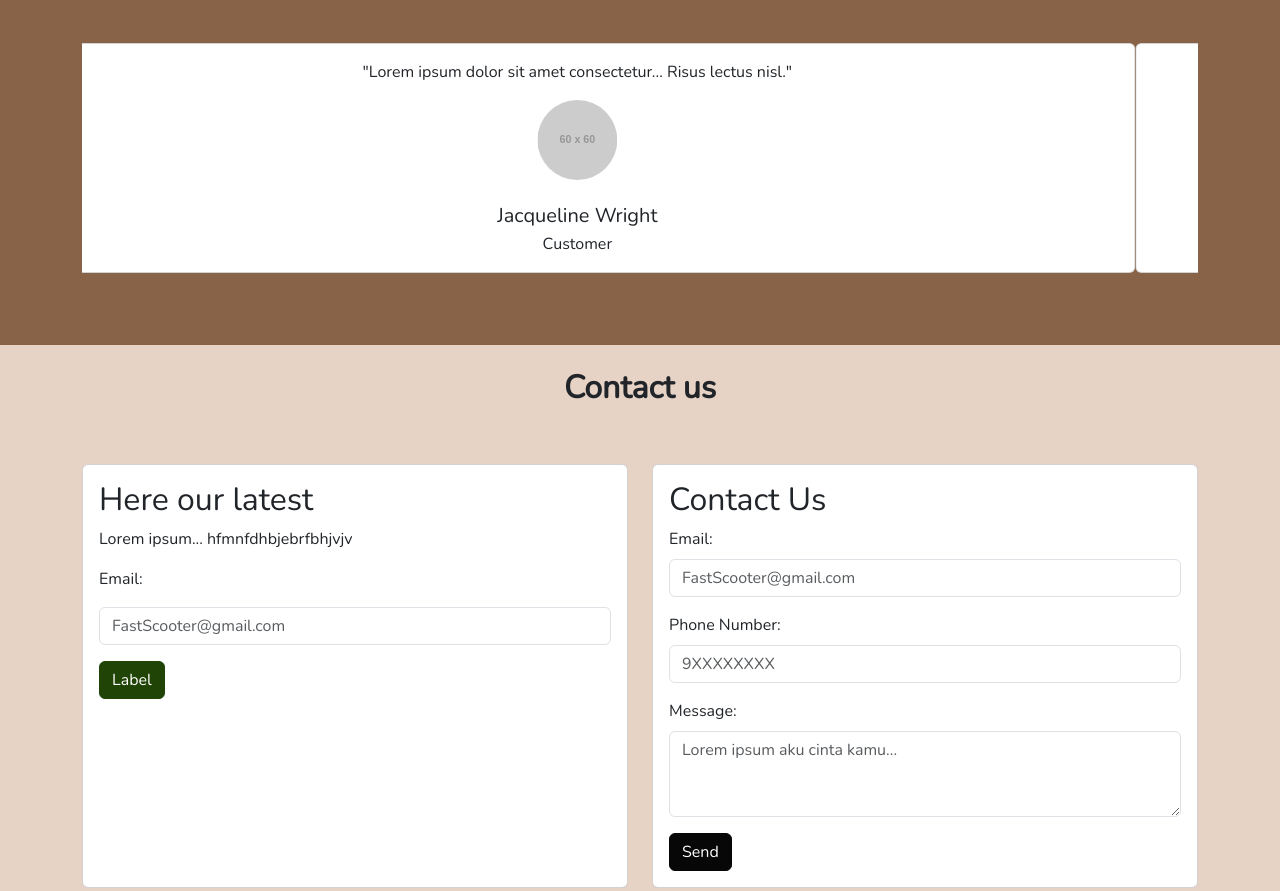
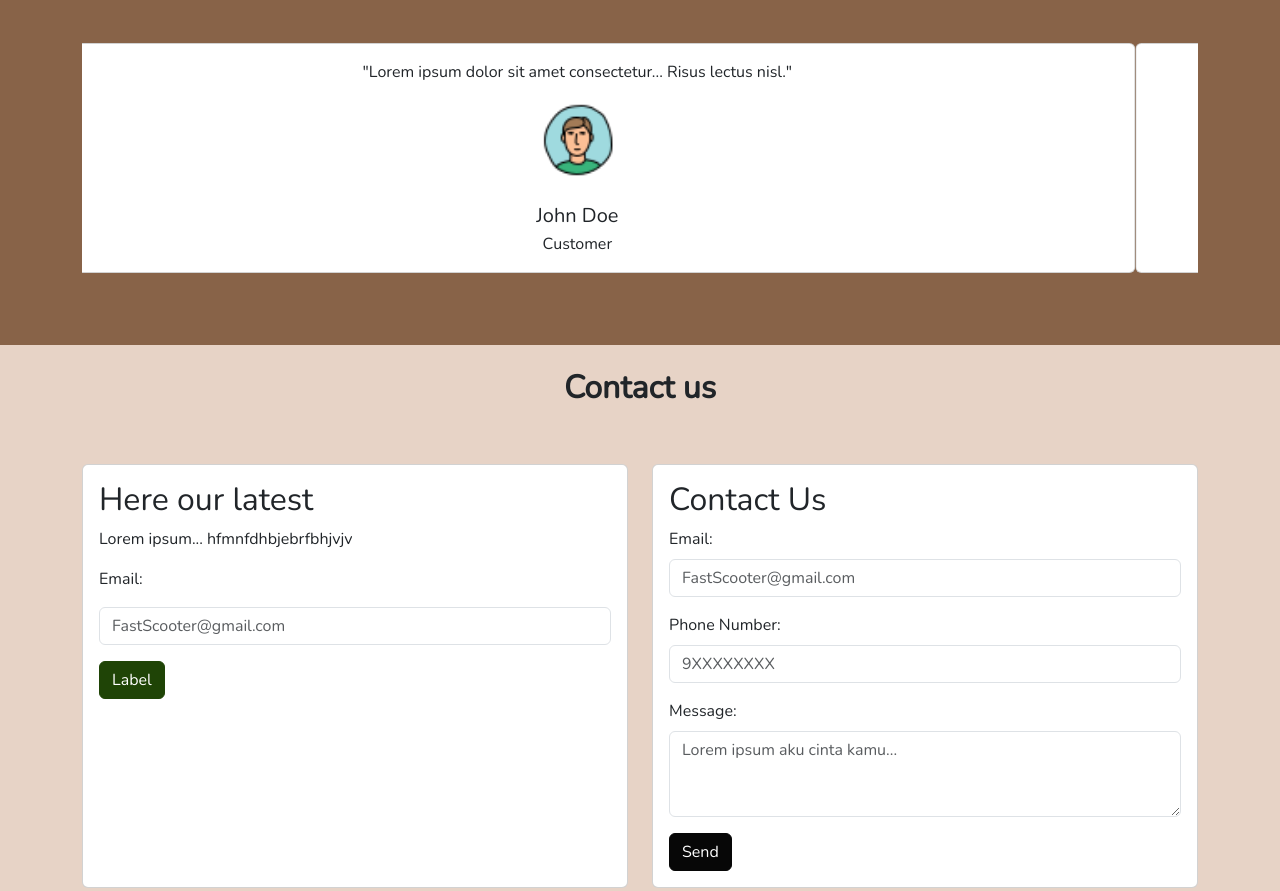
Before and after one commit to Apps-Web-SI730/goSteel-LandingPage, a website: page src/index.html in a window 1280 px wide. Shown: the part 1421-2312 px from the top of the page. Drawn offline with nearby package versions, Linux system fonts and the light colour scheme; placeholder pictures from the web are drawn by us.

Commit message:
feat: (client)

```diff
--- a/src/index.html
+++ b/src/index.html
@@ -166,8 +166,8 @@
                     <div class="card">
                         <div class="card-body text-center">
                             <p class="card-text">"Lorem ipsum dolor sit amet consectetur... Risus lectus nisl."</p>
-                                <img src="https://placehold.co/60" class="rounded-circle mx-auto" alt="Jacqueline Wright" style="width: 80px; height: 80px;">
-                                <h5 class="card-title mt-4">Jacqueline Wright</h5>
+                            <img src="assets/IconUsuario.png" class="rounded-circle mx-auto" alt="Jacqueline Wright" style="width: 80px; height: 80px;">
+                            <h5 class="card-title mt-4">John Doe</h5>
                             <p class="card-subtitle">Customer</p>
                         </div>
                     </div>
```
Also changed, not shown: src/assets/IconUsuario.png (added). Lines whose indentation alone changed are shown as unchanged.
